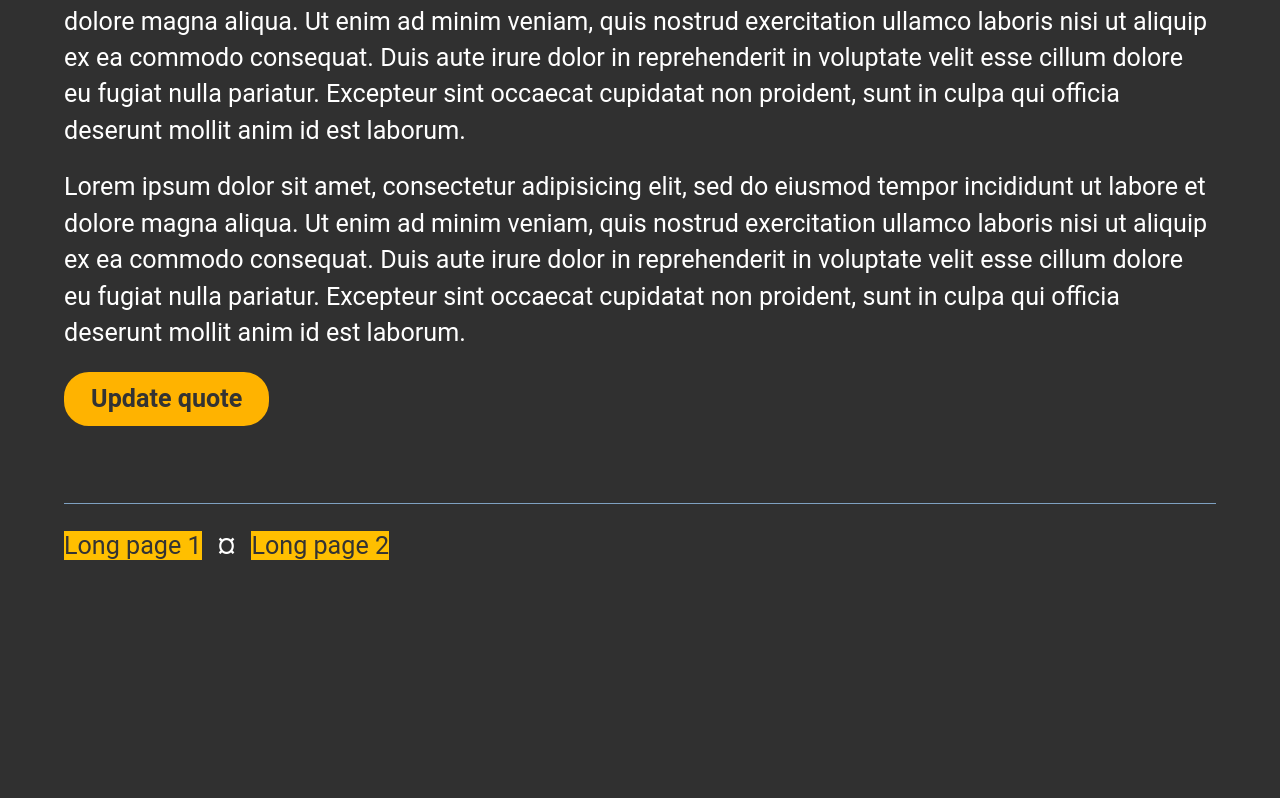
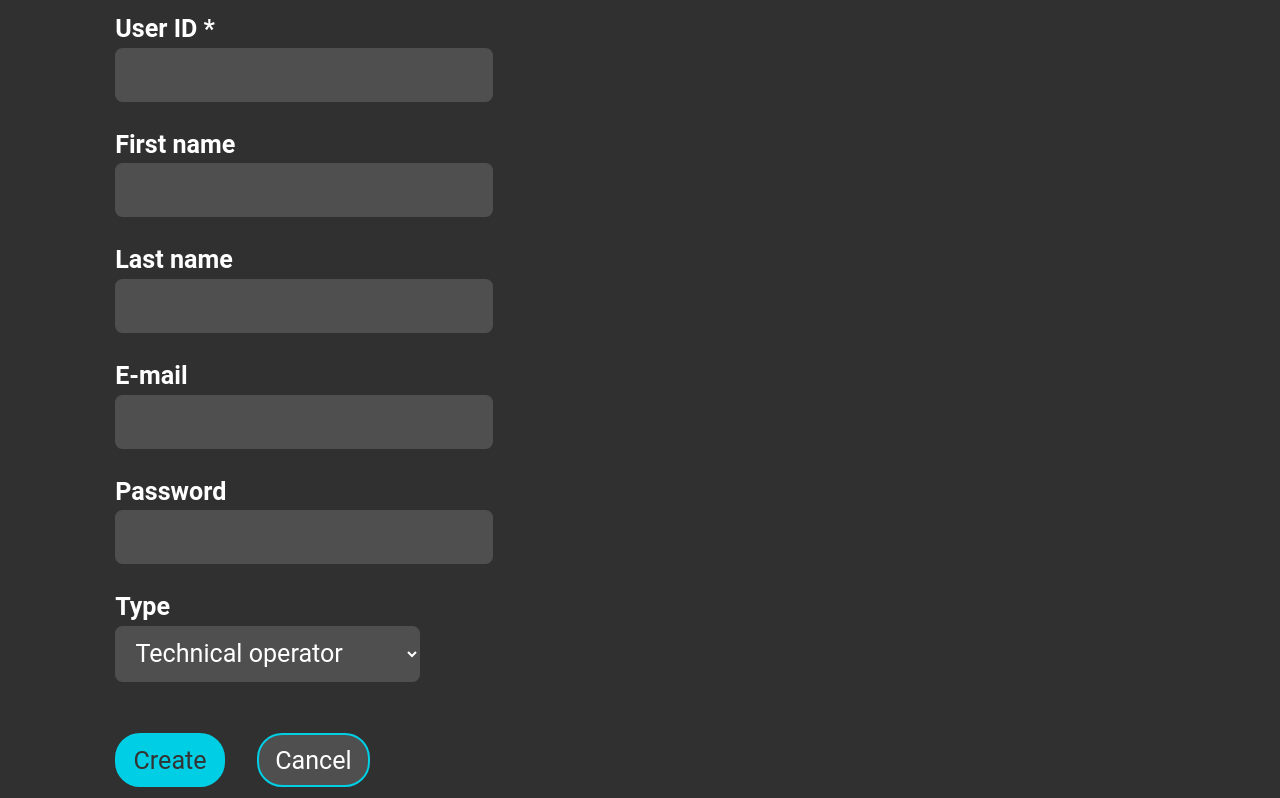
Before and after one commit to gericci/sandbox, an Angular app: page /long-page-2 in a window 1280 px wide. Shown: the part 1442-2240 px from the top of the page. Before the commit the page ends 2124 px from the top, so only its background shows below. Built offline with nearby package versions, Linux system fonts and the light colour scheme.

Commit message:
Added new tests (toast/form)

```diff
--- a/src/app/app.module.ts
+++ b/src/app/app.module.ts
@@ -14,6 +14,7 @@ import { DataGridComponent } from './data-grid/data-grid.component';
 import { LongPage1Component } from './long-page1/long-page1.component';
 import { LongPage2Component } from './long-page2/long-page2.component';
 import { FooterComponent } from './footer/footer.component';
+import { ToastComponent } from './toast/toast.component';
 
 @NgModule({
   declarations: [
@@ -29,6 +30,7 @@ import { FooterComponent } from './footer/footer.component';
     LongPage1Component,
     LongPage2Component,
     FooterComponent,
+    ToastComponent,
   ],
   imports: [
     BrowserModule,
--- a/src/app/header/header.component.css
+++ b/src/app/header/header.component.css
@@ -21,10 +21,11 @@ ul {
   gap: 1rem;
   overflow-x: auto;
   list-style-type: none;
-  padding: 0.5rem 0 1rem;
+  padding: 0.5rem 0 1rem 2px;
 }
 
 a {
+  display: block;
   white-space: nowrap;
   padding: 0.5em;
 }
--- a/src/app/header/header.component.html
+++ b/src/app/header/header.component.html
@@ -1,5 +1,5 @@
 <header>
-  <h1 appFocusOnPageChange>Angular Accessibility Sandbox</h1>
+  <h1>Angular Accessibility Sandbox</h1>
   <nav aria-label="Main navigation">
     <p class="skip">
       <a [attr.href]="this.router.url + '#container'">Go to main content</a>
--- a/src/app/long-page2/long-page2.component.css
+++ b/src/app/long-page2/long-page2.component.css
@@ -1,2 +1,2 @@
 h2 {margin-bottom: 0.8em;}
-p + p {margin-top: 0.8em;}
+:host > p + p {margin-top: 0.8em;}
--- a/src/app/long-page2/long-page2.component.html
+++ b/src/app/long-page2/long-page2.component.html
@@ -9,7 +9,7 @@
 </p>
 
 <blockquote id="gm-quote">
-  <p [innerHTML]="quote" role="status" lang="en"></p>
+  <p [innerHTML]="quote"></p>
   <p>&mdash; Grouxo Marx</p>
 </blockquote>
 
@@ -38,6 +38,36 @@
   culpa qui officia deserunt mollit anim id est laborum.
 </p>
 
+<form method="post" action="">
+	<p><label for="u-id">User ID *</label>
+		<input type="text" id="u-id" name="u-id" /></p>
+
+	<p><label for="f-name">First name</label>
+		<input type="text" id="f-name" name="f-name" /></p>
+
+	<p><label for="l-name">Last name</label>
+		<input type="text" id="l-name" name="l-name" /></p>
+
+	<p><label for="l-email">E-mail</label>
+		<input type="text" id="l-email" name="l-email" /></p>
+
+	<p class="stressed"><label for="u-pwd">Password</label>
+		<input type="password" id="u-pwd" name="u-pwd" /></p>
+
+	<p class="complement"><label for="u-type">Type</label>
+		<select id="u-type" name="u-type">
+			<option value="type1">Technical operator</option>
+			<option value="type2">Economic operator</option>
+			<option value="type3">Facility administrator</option>
+			<option value="type4">Machine administrator</option>
+		</select></p>
+
+	<p class="buttons-bar">
+    <input type="submit" value="Create" (click)="doNothing($event)" />
+    <input type="reset" value="Cancel" />
+  </p>
+</form>
+
 <p>Lorem ipsum dolor sit amet, consectetur adipisicing elit, sed do eiusmod
   tempor incididunt ut labore et dolore magna aliqua. Ut enim ad minim veniam,
   quis nostrud exercitation ullamco laboris nisi ut aliquip ex ea commodo
@@ -56,7 +86,11 @@
 </p>
 
 <p>
-  <button (click)="updateQuote()">
+  <button type="button" (click)="updateQuote()">
     Update quote
   </button>
 </p>
+
+<!--app-toast id="toast" #toast>
+  The quote has been updated
+</app-toast-->
--- a/src/app/long-page2/long-page2.component.ts
+++ b/src/app/long-page2/long-page2.component.ts
@@ -1,4 +1,5 @@
-import { Component, OnInit } from '@angular/core';
+import { Component, OnInit, ViewChild } from '@angular/core';
+import { ToastComponent } from '../toast/toast.component';
 
 @Component({
   selector: 'app-long-page2',
@@ -32,8 +33,7 @@ export class LongPage2Component implements OnInit {
   updateQuote () {
     let gmQuote = document.getElementById('gm-quote');
     this.quote = this.quotes[this.randomNum()];
-    //gmQuote.setAttribute('tabindex', '-1');
-    //gmQuote.focus();
+    //this.openToast();
   }
 
   randomNum() {
@@ -41,4 +41,24 @@ export class LongPage2Component implements OnInit {
     return idRandom;
   }
 
+  // Toast demo
+  @ViewChild('toast', {static: true}) toast: ToastComponent;
+
+  public openToast() {
+    this.toast.toggle();
+  }
+
+  public doNothing(e) {
+    e.preventDefault();
+
+    if(document.getElementById('u-id')) {
+      let inp = document.getElementById('u-id');
+      inp.classList.add('error');
+      inp.parentNode.insertAdjacentHTML('beforeend', '<span class=\"error\" id=\"error1\">User ID is mandatory</span>');
+
+      //inp.setAttribute('aria-describedby', "error1")
+      //inp.focus();
+    }
+  }
+
 }
--- /dev/null
+++ b/src/app/toast/toast.component.css
@@ -0,0 +1,51 @@
+@keyframes slideToTop {
+    0% {bottom: -50em; opacity: 0;}
+   80% {bottom: 2rem; transition: bottom 0.5s cubic-bezier(0.43, 1.18, 0.99, 0.98); opacity: 0.5;}
+  100% {bottom: 2rem; transition: bottom 0.5s cubic-bezier(0.43, 1.18, 0.99, 0.98); opacity: 1;}
+}
+@keyframes slideToBottom {
+    0% {top: -50em; opacity: 0;}
+   80% {top: 2rem; transition: top 0.5s cubic-bezier(0.43, 1.18, 0.99, 0.98); opacity: 0.5;}
+  100% {top: 2rem; transition: top 0.5s cubic-bezier(0.43, 1.18, 0.99, 0.98); opacity: 1;}
+}
+
+.slide-to-top {
+  bottom: -50em;
+}
+.slide-to-top.active {
+  animation: slideToTop 1s forwards;
+}
+.slide-to-bottom {
+  top: -50em;
+}
+.slide-to-bottom.active {
+  animation: slideToBottom 1s forwards;
+}
+
+p {
+  position: fixed;
+  box-sizing: border-box;
+  display: flex;
+  justify-content: space-between;
+  align-items: center;
+  width: 25em;
+  right: 5%;
+  font: 1.2em var(--stack);
+  color: var(--text-inv);
+  background-color: var(--highlight);
+  padding: 0.5rem 1rem;
+  border-radius: var(--radius);
+  box-shadow: 0 3px 8px rgba(0,0,0,0.5);
+  z-index: 5000;
+}
+
+p .content {display: none;}
+p.active .content {display: block;}
+
+
+/* If alert message */
+
+p[role=alert] {
+  color: var(--text-inv);
+  background-color: var(--alert-color);
+}
--- /dev/null
+++ b/src/app/toast/toast.component.html
@@ -0,0 +1,10 @@
+<p
+  [attr.role]="role"
+  [ngClass]="{ active: active, inactive: !active }"
+  class="{{ styleClass }}">
+
+  <!-- Your Content -->
+  <span class="content">
+    <ng-content></ng-content>
+  </span>
+</p>
--- /dev/null
+++ b/src/app/toast/toast.component.ts
@@ -0,0 +1,56 @@
+import { Component, OnInit, Input, HostListener, ElementRef } from '@angular/core';
+
+@Component({
+  selector: 'app-toast',
+  templateUrl: './toast.component.html',
+  styleUrls: ['./toast.component.css']
+})
+export class ToastComponent implements OnInit {
+
+  idToastNum: number;
+  toastId: string;
+
+  constructor(private el: ElementRef) {
+    this.idToastNum = this.randomID();
+  }
+
+  @Input() delay:number = 6500;
+  @Input() active:boolean = false;
+  @Input() role:string = 'status';
+  @Input() styleClass:string = 'slide-to-bottom';
+  @Input() closeBtnTitle:string = 'Fermer toast';
+
+  ngOnInit(): void {
+    this.toastId = 'toast' + this.idToastNum;
+  }
+
+  @HostListener('window:keydown', ['$event'])
+  keyEvent(event: KeyboardEvent) {
+    if (event.key === 'Escape') {
+      this.closeToast();
+      return;
+    }
+  }
+
+  public toggle() {
+    if (this.active === false) {
+      this.active = true;
+      // If delay, hide toast after it
+      if (this.delay > 0) {
+        setTimeout(() => {
+          this.closeToast();
+        }, this.delay);
+      }
+    }
+  }
+
+  public closeToast() {
+    this.active = false;
+  }
+
+  randomID() {
+    const idRandom = Math.round(Math.random() * (20000 - 1) + 1);
+    return idRandom;
+  }
+
+}
--- a/src/assets/css/main.css
+++ b/src/assets/css/main.css
@@ -134,3 +134,63 @@ blockquote {max-width: 35em; margin: 6vw;}
 		height: 1px;
 	}
 	.skip a:focus {position: static; width: auto; height: auto;}
+
+/* ----- FORMS ----- */
+
+form {
+	margin: 4vw;
+}
+
+form p + p {margin-top: 1em;}
+
+label {
+	display: block;
+	font-weight: bold;
+}
+
+input, select {
+	font: 100%/1 var(--stack);
+	color: var(--body-text);
+	background-color: rgba(255,255,255,0.15);
+	padding: 0.5em 0.65em;
+	border: none;
+	border-radius: 0.3em;
+}
+input:focus, select:focus {
+	outline: none;
+	border: 2px solid var(--focus-color);
+}
+
+p + p.buttons-bar {
+	margin: 4vw 0;
+}
+
+input[type=submit], input[type=reset] {
+	border: 2px solid var(--main-color);
+	border-radius: var(--radius);
+	margin-right: 2rem;
+	cursor: pointer;
+}
+
+input[type=submit] {
+	color: var(--text-inv);
+	background-color: var(--main-color);
+}
+
+input[type=submit]:hover, input[type=reset]:hover {
+	background-color: var(--focus-color);
+}
+input[type=reset]:hover {
+	color: var(--text-inv);
+}
+
+input[type=submit]:focus, input[type=reset]:focus {
+	outline: 2px dotted var(--focus-color);
+}
+
+input.error {border: 2px solid var(--alert-color);}
+
+span.error {
+	display: block;
+	color: var(--alert-color);
+}
--- a/src/assets/css/vars.css
+++ b/src/assets/css/vars.css
@@ -18,7 +18,7 @@
 	--n-light: #CCC;
 	--n-u-light: #F3F5F8;
 	--highlight: #FFB300;
-	--alert-color: #C00;
+	--alert-color: #FF5252;
 	--focus-color: #FFBF00;
 
 	--gradient: linear-gradient(20deg, #E8ECEF, #FFF);
```
